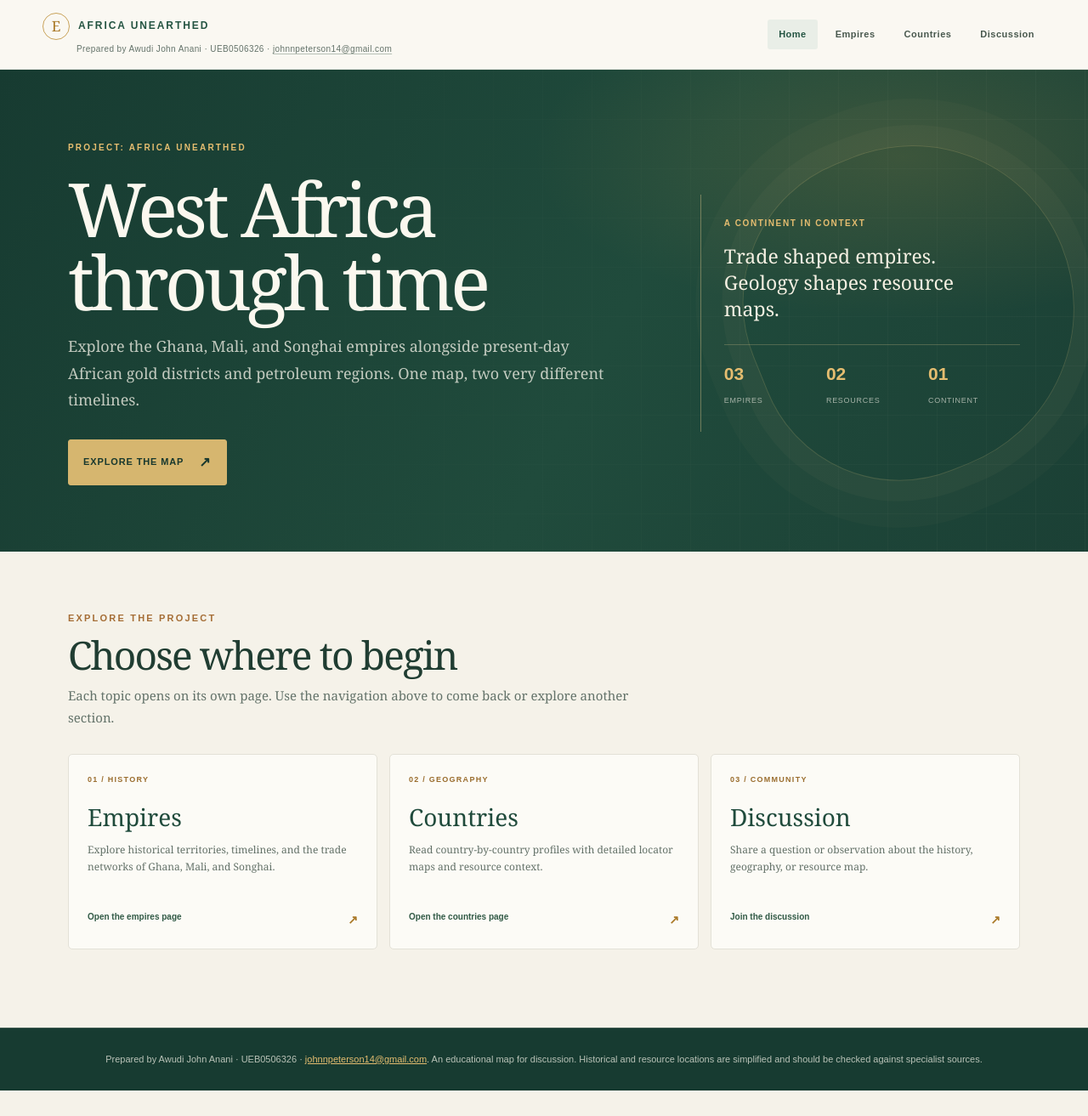
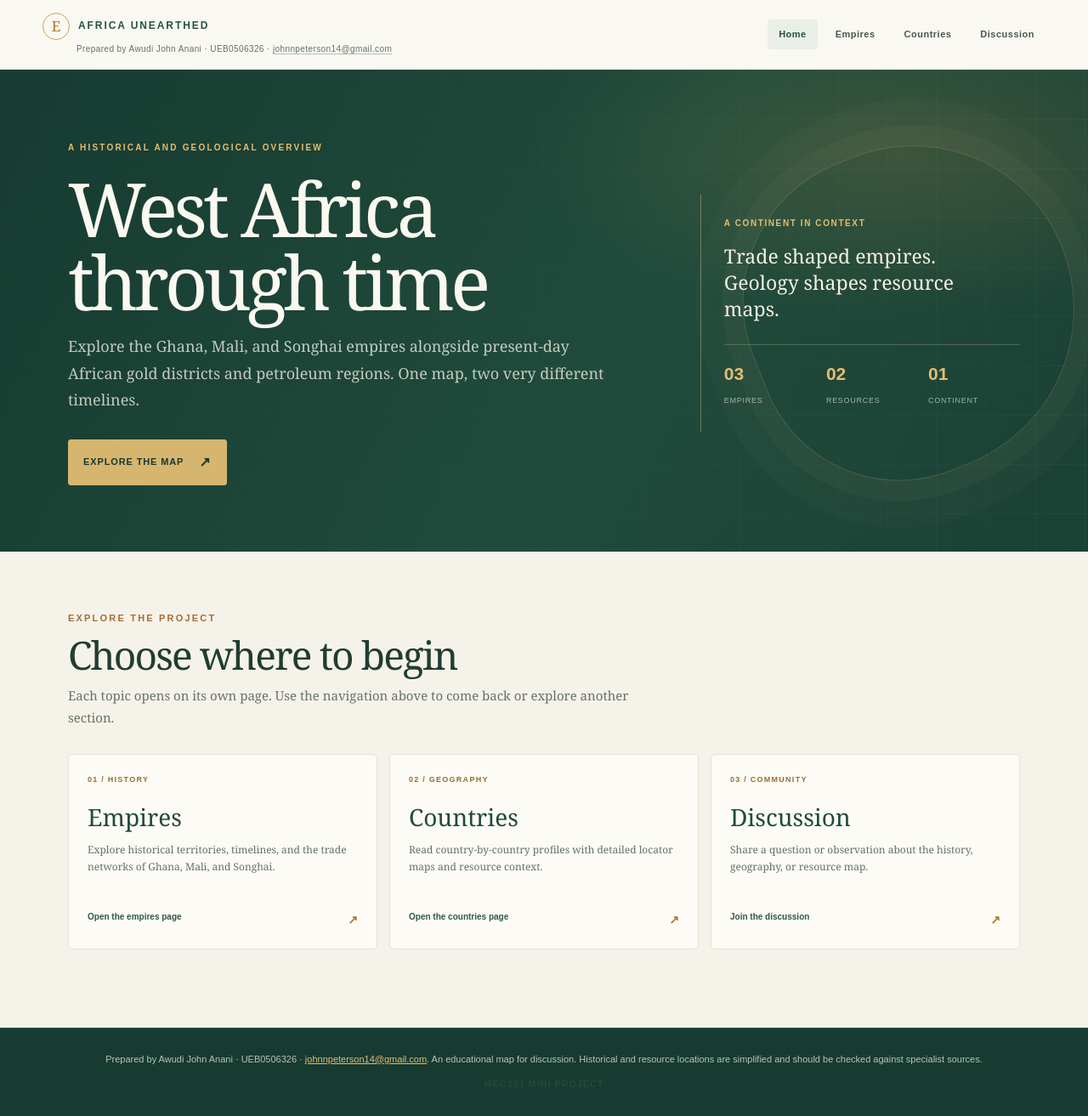
Before and after one commit to johnnpeterson14/africa-unearthed, a plain HTML site: page index.html in a window 1280 px wide. Shown: the whole page at 85% size. Before the commit the page ends 1283 px from the top, so only its background shows below. Drawn offline with Linux system fonts and the light colour scheme.

Commit message:
Move project label to page footer
Co-authored-by: Copilot <223556219+Copilot@users.noreply.github.com>

```diff
--- a/index.html
+++ b/index.html
@@ -562,6 +562,13 @@
         font-family: Arial, Helvetica, sans-serif;
         font-size: 11px;
         text-align: center;
+      }
+      .footer-project {
+        margin-top: 10px;
+        color: #204b3c;
+        font-weight: 700;
+        letter-spacing: .08em;
+        text-transform: uppercase;
       }
 
       .site-header {
@@ -1011,7 +1018,7 @@
     <section class="hero page-view" data-page-view="home">
       <div class="hero-inner">
         <div class="hero-copy">
-          <div class="eyebrow">Project: Africa Unearthed</div>
+          <div class="eyebrow">A historical and geological overview</div>
           <h1>West Africa through time</h1>
           <p>
             Explore the Ghana, Mali, and Songhai empires alongside present-day
@@ -1512,6 +1519,7 @@
       <a href="mailto:johnnpeterson14@gmail.com">johnnpeterson14@gmail.com</a>.
       An educational map for discussion. Historical and resource locations are
       simplified and should be checked against specialist sources.
+      <div class="footer-project">MEC101 mini project</div>
     </footer>
 
     <script src="africa-boundaries.js"></script>
```
